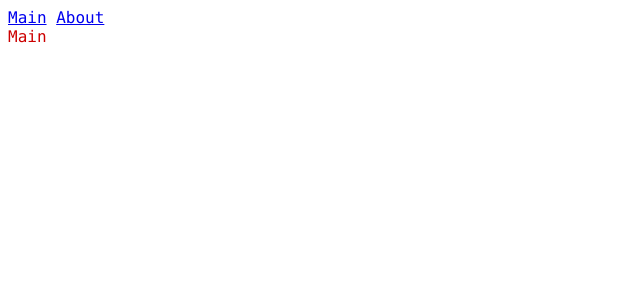
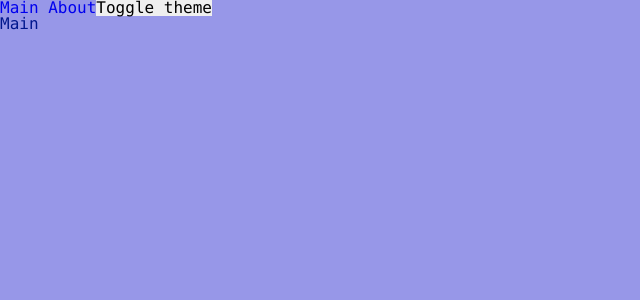
Before and after one commit to rsm1985/production-project, a React app: page / in a window 1280 px wide. Shown: the top 300 px of the page, without its empty margins (0-640 px from the left). Built offline with nearby package versions, Linux system fonts and the light colour scheme.

Commit message:
Add theme

```diff
--- a/src/App.tsx
+++ b/src/App.tsx
@@ -1,17 +1,30 @@
-import React, {Suspense} from 'react';
+import React, {Suspense, useContext, useState} from 'react';
 import "./styles/index.scss"
 import {Route, Routes, Link} from "react-router-dom";
 import {AboutAsync} from "./pages/About/About.async";
 import {MainAsync} from "./pages/Main/Main.async";
+import {Theme} from "./theme/ThemeContext";
+import {useTheme} from "./theme/UseTheme";
+import {classNames} from "./helpers/classNames/classNames";
+
 
 export const App = () => {
+    const {
+        theme,
+        toggleTheme
+    } = useTheme()
+
     return (
-        <div className="app">
+        <div className={classNames("app",
+            {
+            }, [theme])
+        }>
             <Link to="/">Main</Link> <Link to="/about">About</Link>
+            <button onClick={() => toggleTheme()}>Toggle theme</button>
             <Suspense fallback={<div>...loading</div>}>
                 <Routes>
-                    <Route path="/about" element={<AboutAsync />}/>
-                    <Route path="/" element={<MainAsync />}/>
+                    <Route path="/about" element={<AboutAsync/>}/>
+                    <Route path="/" element={<MainAsync/>}/>
                 </Routes>
             </Suspense>
         </div>
--- /dev/null
+++ b/src/helpers/classNames/classNames.ts
@@ -0,0 +1,7 @@
+type Mods = Record<string, boolean | string>
+
+export const classNames = (cls: string, mods?: Mods, additional?: string[]):string => [
+    cls,
+    Object.keys(mods).filter((key)=> mods[key]).join(" "),
+    ...additional
+].join(" ")
--- a/src/index.tsx
+++ b/src/index.tsx
@@ -1,5 +1,11 @@
 import {render} from "react-dom";
 import {App} from "./App";
 import {BrowserRouter} from "react-router-dom";
+import ThemeProvider from "./theme/ThemeProvider";
 
-render(<BrowserRouter><App/></BrowserRouter>, document.getElementById("root"))
+render(
+    <BrowserRouter>
+        <ThemeProvider>
+            <App/>
+        </ThemeProvider>
+    </BrowserRouter>, document.getElementById("root"))
--- a/src/pages/Main/Main.module.scss
+++ b/src/pages/Main/Main.module.scss
@@ -1,4 +1,3 @@
 @import "src/styles/variables/global";
 .div {
-  color: $red;
 }
--- a/src/styles/index.scss
+++ b/src/styles/index.scss
@@ -1,9 +1,12 @@
 @import "reset";
 @import "variables/global";
+@import "themes/normal";
 @import "themes/dark";
-@import "themes/normal";
 
 .app {
+  background: var(--bg-color);
+  min-height: 100vh;
   font-size: $font-size-m;
   font-family: $font-family;
+  color: var(--primary-color);
 }
--- a/src/styles/reset.scss
+++ b/src/styles/reset.scss
@@ -0,0 +1,120 @@
+* {
+  margin: 0;
+  padding: 0;
+}
+
+html, body, div, button, span, applet, object, iframe,
+h1, h2, h3, h4, h5, h6, p, blockquote, pre,
+a, abbr, acronym, address, big, cite, code,
+del, dfn, em, img, ins, kbd, q, s, samp,
+small, strike, strong, sub, sup, tt, var,
+b, u, i, center,
+dl, dt, dd, ol, ul, li,
+fieldset, form, label, legend,
+table, caption, tbody, tfoot, thead, tr, th, td,
+article, aside, canvas, details, embed,
+figure, figcaption, footer, header, hgroup,
+menu, nav, output, ruby, section, summary,
+time, mark, audio, video {
+  margin: 0;
+  padding: 0;
+  border: 0;
+  font-size: 100%;
+  font: inherit;
+  vertical-align: baseline;
+}
+
+/* HTML5 display-role reset for older browsers */
+article, aside, details, figcaption, figure,
+footer, header, hgroup, menu, nav, section {
+  display: block;
+}
+
+body {
+  line-height: 1;
+}
+
+ol, ul {
+  list-style: none;
+}
+
+blockquote, q {
+  quotes: none;
+}
+
+blockquote:before, blockquote:after,
+q:before, q:after {
+  content: '';
+
+}
+
+table {
+  border-collapse: collapse;
+  border-spacing: 0;
+}
+
+a {
+  outline: none;
+  text-decoration: none;
+}
+
+html * {
+  max-height: 999999px;
+}
+
+html {
+  -ms-text-size-adjust: 100%;
+  -webkit-text-size-adjust: 100%;
+}
+
+input,
+textarea,
+button {
+  border: none;
+  box-shadow: none;
+  outline: none;
+  border-radius: 0;
+}
+
+button::-moz-focus-inner,
+input::-moz-focus-inner {
+  border: 0;
+  padding: 0;
+}
+
+input::-ms-clear {
+  display: none;
+}
+
+::-webkit-file-upload-button {
+  cursor: pointer;
+}
+
+input {
+  -webkit-appearance: none;
+  -webkit-border-radius: 0;
+  border-radius: 0;
+}
+
+select {
+  border: none;
+}
+
+input[type="search"]::-webkit-search-decoration,
+input[type="search"]::-webkit-search-cancel-button,
+input[type="search"]::-webkit-search-results-button,
+input[type="search"]::-webkit-search-results-decoration {
+  display: none;
+}
+
+* {
+  -webkit-box-sizing: border-box;
+  -moz-box-sizing: border-box;
+  box-sizing: border-box;
+}
+*:before,
+*:after {
+  -webkit-box-sizing: border-box;
+  -moz-box-sizing: border-box;
+  box-sizing: border-box;
+}
--- a/src/styles/themes/dark.scss
+++ b/src/styles/themes/dark.scss
@@ -0,0 +1,6 @@
+.app.dark {
+  --bg-color: #0e0e75;
+
+  --primary-color: #288d00;
+  --secondary-color: #3cc900;
+}
--- a/src/styles/themes/normal.scss
+++ b/src/styles/themes/normal.scss
@@ -0,0 +1,6 @@
+.app.light {
+  --bg-color: #9797e8;
+
+  --primary-color: #00178d;
+  --secondary-color: #0046c9;
+}
--- a/src/styles/variables/global.scss
+++ b/src/styles/variables/global.scss
@@ -6,4 +6,4 @@
 $font-size-l: 24px;
 $font-line-l: 32px;
 
-$red: #c00;
+$bg-color: #656565;
--- /dev/null
+++ b/src/theme/ThemeContext.ts
@@ -0,0 +1,15 @@
+import {createContext} from "react";
+
+export enum Theme {
+    LIGHT = "light",
+    DARK = "dark"
+}
+
+export interface ThemeContextProps {
+    theme?: Theme;
+    setTheme?: (theme: Theme) => void
+}
+
+export const ThemeContext = createContext<ThemeContextProps>({})
+
+export const LOCAL_STORAGE_THEME_KEY = "theme"
--- /dev/null
+++ b/src/theme/ThemeProvider.tsx
@@ -0,0 +1,21 @@
+import React, {FC, useMemo, useState} from 'react';
+import {LOCAL_STORAGE_THEME_KEY, Theme, ThemeContext} from './ThemeContext';
+
+const defaultTheme = localStorage.getItem(LOCAL_STORAGE_THEME_KEY) as Theme || Theme.LIGHT
+export const ThemeProvider:FC = ({children}) => {
+    const [theme, setTheme] = useState<Theme>(defaultTheme)
+
+
+
+    const defaultProps = useMemo(() => ({
+        theme,
+        setTheme
+    }), [theme])
+    return (
+        <ThemeContext.Provider value={defaultProps}>
+            {children}
+        </ThemeContext.Provider>
+    );
+};
+
+export default ThemeProvider
--- /dev/null
+++ b/src/theme/UseTheme.tsx
@@ -0,0 +1,23 @@
+import React, {useContext} from 'react';
+import {LOCAL_STORAGE_THEME_KEY, Theme, ThemeContext} from "./ThemeContext";
+
+interface UseThemeResult {
+    theme: Theme,
+    toggleTheme: () => void
+}
+
+export const useTheme = ():UseThemeResult => {
+    const {theme, setTheme} = useContext(ThemeContext)
+
+    const toggleTheme = () => {
+        const newTheme = theme === Theme.LIGHT ? Theme.DARK : Theme.LIGHT
+        setTheme(newTheme)
+        localStorage.setItem(LOCAL_STORAGE_THEME_KEY, newTheme)
+    }
+    return (
+        {
+            theme,
+            toggleTheme
+        }
+    );
+};
```
